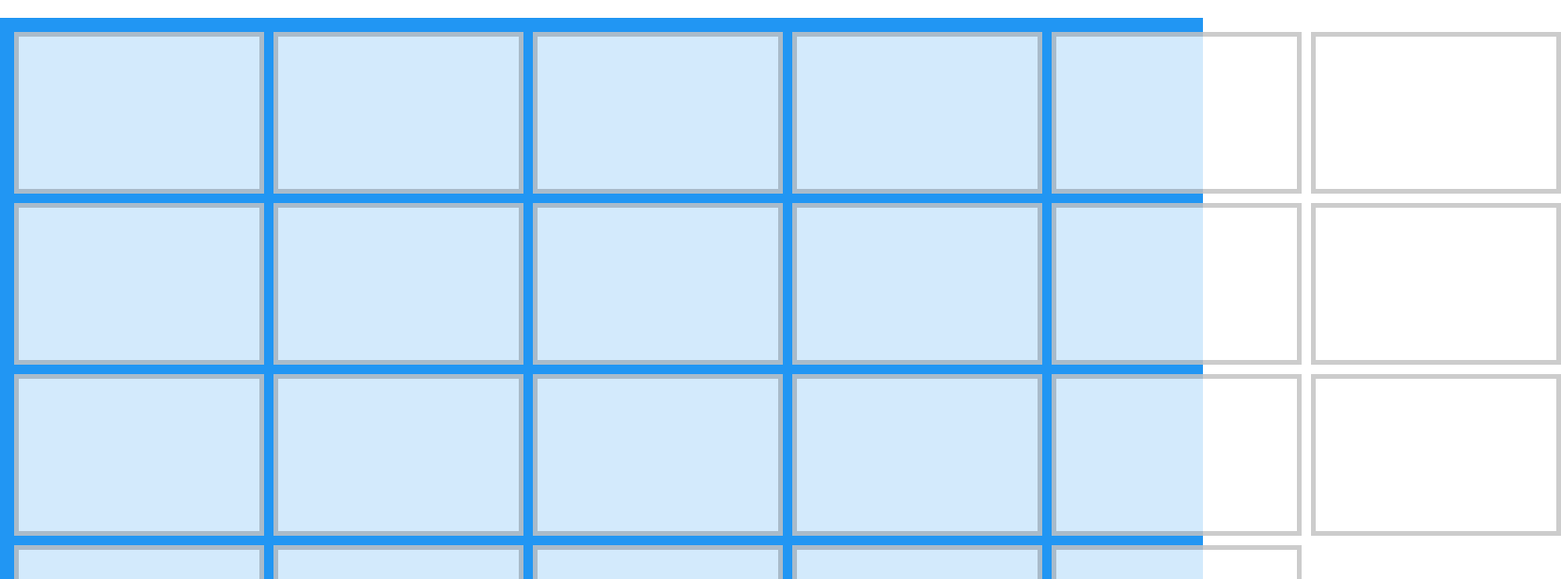
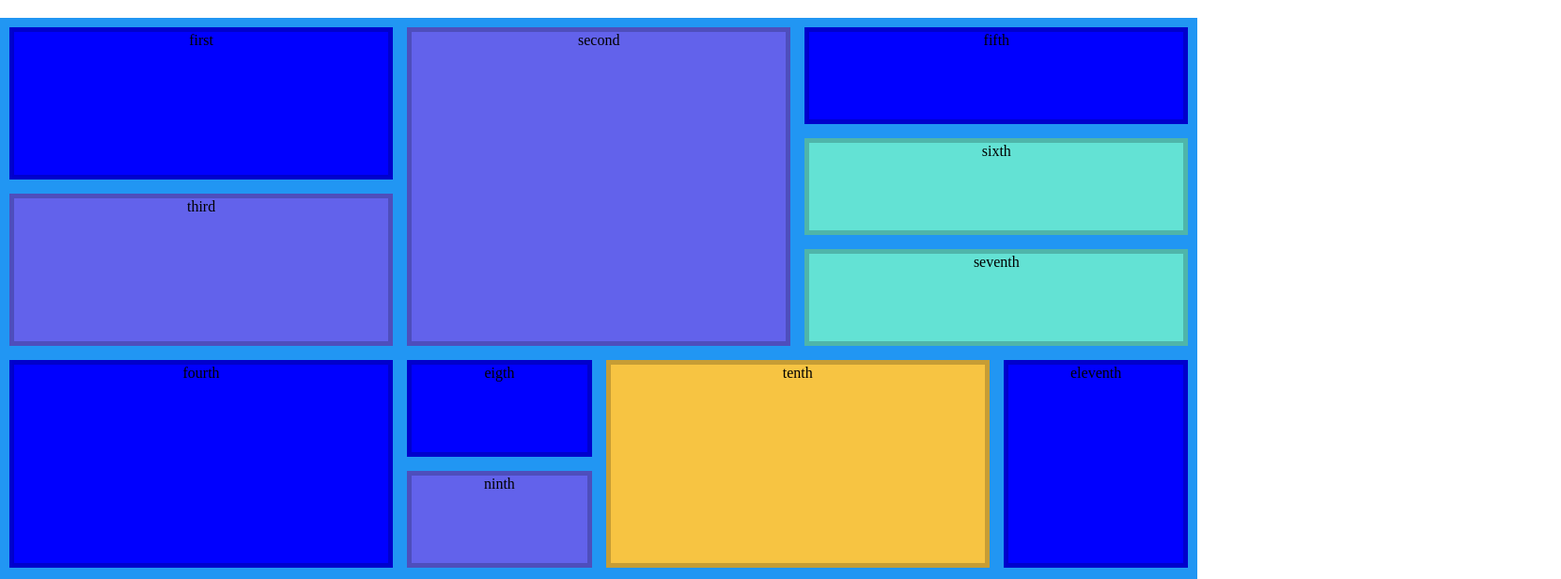
Before and after one commit to Tunje/lesson-10, a plain HTML site: page index.html in a window 1280 px wide. Shown: the top 616 px of the page at 94% size, 1661 px wide, since content can reach past the window. Drawn offline with Linux system fonts and the light colour scheme.

Commit message:
finalized structure

```diff
--- a/index.html
+++ b/index.html
@@ -13,29 +13,20 @@
         </header>
         <main>
             <div class="grid-container">
-                <section class="grid-item item-size"></section>
-                <section class="grid-item item-size"></section>
-                <section class="grid-item item-size"></section>
-                <section class="grid-item item-size"></section>
-                <section class="grid-item item-size"></section>
-                <section class="grid-item item-size"></section>
-                <section class="grid-item item-size"></section>
-                <section class="grid-item item-size"></section>
-                <section class="grid-item item-size"></section>
-                <section class="grid-item item-size"></section>
-                <section class="grid-item item-size"></section>
-                <section class="grid-item item-size"></section>
-                <section class="grid-item item-size"></section>
-                <section class="grid-item item-size"></section>
-                <section class="grid-item item-size"></section>
-                <section class="grid-item item-size"></section>
-                <section class="grid-item item-size"></section>
-                <section class="grid-item item-size"></section>
-                <section class="grid-item item-size"></section>
-                <section class="grid-item item-size"></section>
-                <section class="grid-item item-size"></section>
-                <section class="grid-item item-size"></section>
-                <section class="grid-item item-size"></section>
+                <section class="grid-item first">first</section>
+                <section class="grid-item second">second</section>
+                <section class="grid-item third">third</section>
+                <section class="grid-item fourth">fourth</section>
+                <section class="grid-item fifth">fifth</section>
+                <section class="grid-item sixth">sixth</section>
+                <section class="grid-item seventh">seventh</section>
+                <section class="grid-item eigth"> eigth</section>
+                <section class="grid-item ninth">ninth</section>
+                <section class="grid-item tenth">tenth</section>
+                <section class="grid-item eleventh">eleventh</section>
+                <section class="grid-item-2 twelveth flex">
+                    <p class="text">Just some colors</p>
+                </section>
             </div>
         </main>
     </body>
--- a/styles/index.css
+++ b/styles/index.css
@@ -1,20 +1,92 @@
 
 .grid-container {
     display: grid;
-    grid-template-columns: repeat(6, 1fr);
-    grid-template-rows: repeat(6, 1fr);
+    grid-template-columns: repeat(12, 1fr);
+    grid-template-rows: repeat(13, 1fr);
     background-color: #2196F3;
     padding: 10px;
+    gap: 15px;
+    width: 98vw;
+    height: 94vh;
   }
   .grid-item {
     background-color: rgba(255, 255, 255, 0.8);
     border: 5px solid rgba(0, 0, 0, 0.2);
-    padding: 20px;
-    font-size: 30px;
     text-align: center;
   }
-  .item-size{
-    width: 216px;
-    height: 122px;
-    margin:5px;
+  .grid-item:hover {
+    background-color: rgb(255, 255, 255);
   }
+  .grid-item-2 {
+    background-color: rgba(255, 255, 255, 0.8);
+    border: none;
+    text-align: center;
+  }
+  .first {
+    grid-row: 1 / 4;
+    grid-column: 1 / 5;
+    background-color: blue;
+  }
+  .second {
+    grid-row: 1 / 7;
+    grid-column: 5 / 9;
+    background-color: rgb(98, 98, 235);
+  }
+  .third {
+    grid-row: 4 / 7;
+    grid-column: 1 / 5;
+    background-color: rgb(98, 98, 235);
+  }
+  .fourth {
+    grid-row: 7 / 11;
+    grid-column: 1 / 5;
+    background-color: blue;
+  }
+  .fifth {
+    grid-row: 1 / 3;
+    grid-column: 9 / 13;
+    background-color: blue;
+  }
+  .sixth {
+    grid-row: 3 / 5;
+    grid-column: 9 / 13;
+    background-color: rgb(99, 226, 212);
+  }
+  .seventh {
+    grid-row: 5 / 7;
+    grid-column: 9 / 13;
+    background-color: rgb(99, 226, 212);
+  }
+  .eigth {
+    grid-row: 7 / 9;
+    grid-column: 5 / 7;
+    background-color: blue;
+  }
+  .ninth {
+    grid-row: 9 / 11;
+    grid-column: 5 / 7;
+    background-color: rgb(98, 98, 235);
+  }
+  .tenth {
+    grid-row: 7 / 11;
+    grid-column: 7 / 11;
+    background-color: rgb(247, 196, 66);
+  }
+  .eleventh {
+    grid-row: 7 / 11;
+    grid-column: 11 / 13;
+    background-color: blue;
+  }
+  .twelveth {
+    grid-row: 11 / 14;
+    grid-column: 1 / 13;
+  }
+  .flex{
+    display: flex;
+    align-items: center;
+    justify-content: left;
+  }
+  .text{
+    font-size: 50px;
+    margin-left: 10px;
+  }
```
